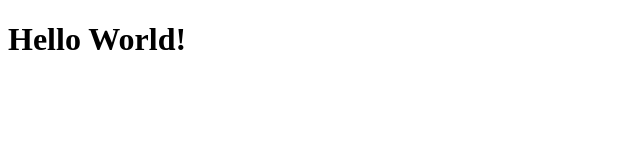
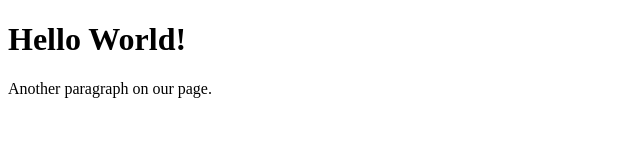
Before and after one commit to joeycodingphase25/kekambas-86_first_repo, a plain HTML site: page index.html in a window 1280 px wide. Shown: the whole page, without its empty margins (0-640 px from the left). Drawn offline with Linux system fonts and the light colour scheme.

Commit message:
added paragraph

```diff
--- a/index.html
+++ b/index.html
@@ -8,5 +8,6 @@
 </head>
 <body>
     <h1>Hello World!</h1>
+    <p>Another paragraph on our page.</p>
 </body>
 </html>
```
